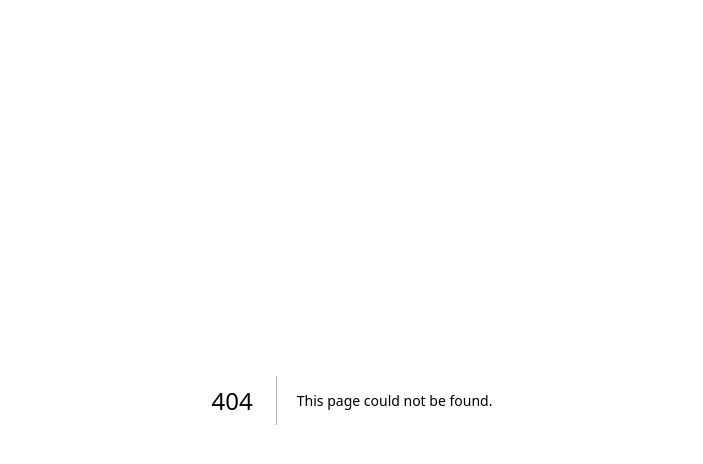
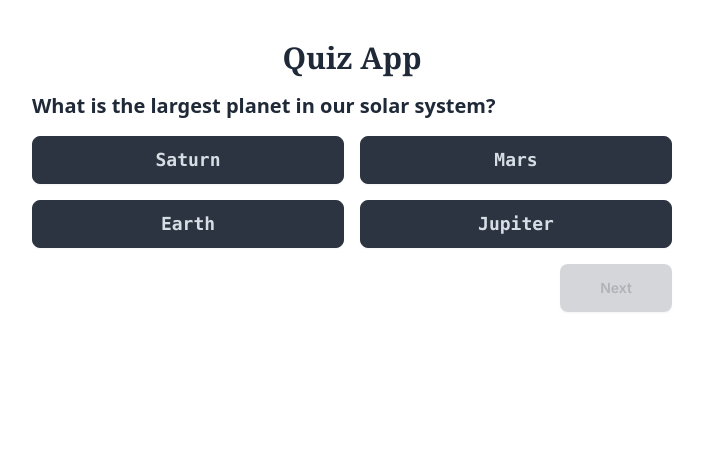
Before and after one commit to Jaga3249/practice_project, a Next.js app: page /quizapp in a window 1280 px wide. Before the commit this address had no page. Shown: the top 464 px of the page, without its empty margins (288-991 px from the left). Built offline with nearby package versions, Linux system fonts and the light colour scheme.

Commit message:
Quiz app completed sucessfully

```diff
--- /dev/null
+++ b/app/components/FinalResult.tsx
@@ -0,0 +1,39 @@
+import { QuestionList } from "@/data";
+import { FC, useEffect } from "react";
+interface userAnswerType {
+  text: string;
+  isCorrect: boolean;
+}
+interface resultPropType {
+  userAnswer: userAnswerType[];
+}
+
+const FinalResult: FC<resultPropType> = ({ userAnswer }) => {
+  return (
+    <div>
+      <h1 className="font-serif text-2xl text-center">
+        Your Score is{" "}
+        <span className="text-2xl font-bold font-sans">
+          {userAnswer && userAnswer.length}
+        </span>
+      </h1>
+      {/* {QuestionList.map} */}
+      {QuestionList.map((options, index) => {
+        const userAnswerForQuestion = userAnswer[index];
+        const isCorrect =
+          userAnswerForQuestion && userAnswerForQuestion.isCorrect;
+        return (
+          <div
+            key={index}
+            className={`font-mono text-lg mb-2  ${
+              isCorrect ? "text-green-500" : "text-red-500"
+            }`}
+          >
+            {options.question}
+          </div>
+        );
+      })}
+    </div>
+  );
+};
+export default FinalResult;
--- /dev/null
+++ b/app/components/Question.tsx
@@ -0,0 +1,88 @@
+"use client";
+import { Dispatch, useState } from "react";
+interface questionType {
+  question: string;
+  answerOptions: { text: string; isCorrect: boolean }[];
+}
+interface userAnswerType {
+  text: string;
+  isCorrect: boolean;
+}
+interface questionPropsType {
+  question: questionType;
+  setCurrentQuestion: Dispatch<React.SetStateAction<number>>;
+  setUserAnswer: Dispatch<React.SetStateAction<userAnswerType[]>>;
+  currentQuestion: number;
+  QuestionList: questionType[];
+}
+
+const Question = ({
+  question,
+  setCurrentQuestion,
+  setUserAnswer,
+  currentQuestion,
+  QuestionList,
+}: questionPropsType) => {
+  const [selectedAnswer, setSelectedAnswer] = useState<{
+    text: string;
+    isCorrect: boolean;
+  } | null>(null);
+
+  const handleSelectAnswer = (option: { text: string; isCorrect: boolean }) => {
+    setSelectedAnswer(option);
+    if (option.isCorrect) {
+      setUserAnswer((prev) => [...prev, option]);
+    }
+  };
+  const handleNext = () => {
+    setCurrentQuestion((prev) => prev + 1);
+    setSelectedAnswer(null);
+  };
+
+  return (
+    <div className="w-1/2 flex  flex-col gap-4">
+      <h1 className=" font-sans font-semibold text-xl">
+        {question && question.question}
+      </h1>
+      <div className="grid grid-cols-2 gap-4">
+        {question &&
+          question.answerOptions.map((options, i) => (
+            <button
+              className={`btn  font-mono text-lg
+              ${
+                selectedAnswer?.text === options.text
+                  ? selectedAnswer.isCorrect
+                    ? "btn-accent "
+                    : "btn-error"
+                  : ""
+              } ${selectedAnswer === null && "btn-neutral "} ${
+                selectedAnswer != null && options.isCorrect && "btn-accent"
+              }`}
+              key={i}
+              onClick={() => handleSelectAnswer(options)}
+              // onClick={() => setSelectedAnswer(options)}
+              disabled={
+                selectedAnswer != null &&
+                selectedAnswer.text != options.text &&
+                !options.isCorrect
+              }
+            >
+              {options.text}
+            </button>
+          ))}
+      </div>
+      {currentQuestion <= QuestionList.length - 1 && (
+        <div className=" flex justify-end">
+          <button
+            className="btn btn-primary w-28 "
+            disabled={selectedAnswer === null}
+            onClick={handleNext}
+          >
+            {currentQuestion === QuestionList.length - 1 ? "Submit" : "Next"}
+          </button>
+        </div>
+      )}
+    </div>
+  );
+};
+export default Question;
--- /dev/null
+++ b/app/quizapp/page.tsx
@@ -0,0 +1,36 @@
+"use client";
+import { useState } from "react";
+import Question from "../components/Question";
+import { QuestionList } from "@/data";
+import FinalResult from "../components/FinalResult";
+
+interface userAnswerType {
+  text: string;
+  isCorrect: boolean;
+}
+
+const Page = () => {
+  const [currentQuestion, setCurrentQuestion] = useState<number>(0);
+  const [userAnswer, setUserAnswer] = useState<userAnswerType[]>([]);
+
+  return (
+    <div className="h-screen flex flex-col items-center my-10 gap-4  ">
+      <h1 className="font-serif font-semibold text-3xl">Quiz App</h1>
+      {/* Question Components */}
+      <Question
+        question={QuestionList[currentQuestion]}
+        setCurrentQuestion={setCurrentQuestion}
+        setUserAnswer={setUserAnswer}
+        currentQuestion={currentQuestion}
+        QuestionList={QuestionList}
+      />
+      {/* answer components */}
+      {currentQuestion > QuestionList.length - 1 && (
+        <FinalResult userAnswer={userAnswer} />
+      )}
+
+      {/* answer components */}
+    </div>
+  );
+};
+export default Page;
--- a/data.ts
+++ b/data.ts
@@ -8,6 +8,11 @@ interface FileStrType {
   name: string;
   isFolder: Boolean;
   Children?: FileStrType[];
+}
+
+interface questionType {
+  question: string;
+  answerOptions: { text: string; isCorrect: boolean }[];
 }
 interface filterDataType {
   name: string;
@@ -119,3 +124,96 @@ export const vscodeFolderStructure: FileStrType = {
     },
   ],
 };
+
+export const QuestionList: questionType[] = [
+  {
+    question: "What is the largest planet in our solar system?",
+    answerOptions: [
+      { text: "Saturn", isCorrect: false },
+      { text: "Mars", isCorrect: false },
+      { text: "Earth", isCorrect: false },
+      { text: "Jupiter", isCorrect: true },
+    ],
+  },
+  {
+    question: "What is the tallest mountain in the world?",
+    answerOptions: [
+      { text: "Mount Everest", isCorrect: true },
+      { text: "K2", isCorrect: false },
+      { text: "Kangchenjunga", isCorrect: false },
+      { text: "Lhotse", isCorrect: false },
+    ],
+  },
+  {
+    question: "Which country is home to the Great Wall of China?",
+    answerOptions: [
+      { text: "China", isCorrect: true },
+      { text: "Japan", isCorrect: false },
+      { text: "Korea", isCorrect: false },
+      { text: "India", isCorrect: false },
+    ],
+  },
+  {
+    question: "What is the capital of France?",
+    answerOptions: [
+      { text: "London", isCorrect: false },
+      { text: "Berlin", isCorrect: false },
+      { text: "Paris", isCorrect: true },
+      { text: "Rome", isCorrect: false },
+    ],
+  },
+  {
+    question: "What is the chemical formula for water?",
+    answerOptions: [
+      { text: "H2O", isCorrect: true },
+      { text: "CO2", isCorrect: false },
+      { text: "NaCl", isCorrect: false },
+      { text: "NH3", isCorrect: false },
+    ],
+  },
+  {
+    question: "What is the largest ocean on Earth?",
+    answerOptions: [
+      { text: "Atlantic Ocean", isCorrect: false },
+      { text: "Pacific Ocean", isCorrect: true },
+      { text: "Indian Ocean", isCorrect: false },
+      { text: "Arctic Ocean", isCorrect: false },
+    ],
+  },
+  {
+    question: "What is the most popular social media platform?",
+    answerOptions: [
+      { text: "Instagram", isCorrect: true },
+      { text: "Facebook", isCorrect: false },
+      { text: "Twitter", isCorrect: false },
+      { text: "YouTube", isCorrect: false },
+    ],
+  },
+  {
+    question: "What is the currency of Japan?",
+    answerOptions: [
+      { text: "Euro", isCorrect: false },
+      { text: "US Dollar", isCorrect: false },
+      { text: "Japanese Yen", isCorrect: true },
+      { text: "Chinese Yuan", isCorrect: false },
+    ],
+  },
+  {
+    question: "What is the world's largest search engine?",
+    answerOptions: [
+      { text: "Google", isCorrect: true },
+      { text: "Bing", isCorrect: false },
+      { text: "Yahoo", isCorrect: false },
+      { text: "DuckDuckGo", isCorrect: false },
+    ],
+  },
+  {
+    question: "Who painted the Mona Lisa?",
+    answerOptions: [
+      { text: "Michelangelo", isCorrect: false },
+      { text: "Leonardo da Vinci", isCorrect: true },
+      { text: "Sandro Botticelli", isCorrect: false },
+      { text: "Raphael", isCorrect: false },
+    ],
+  },
+];
```
